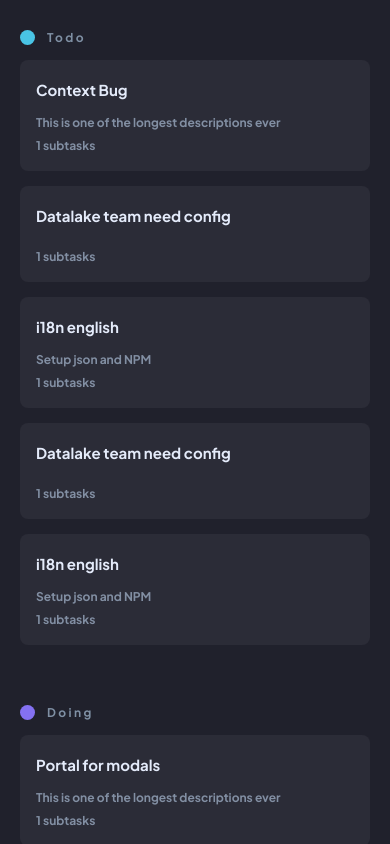
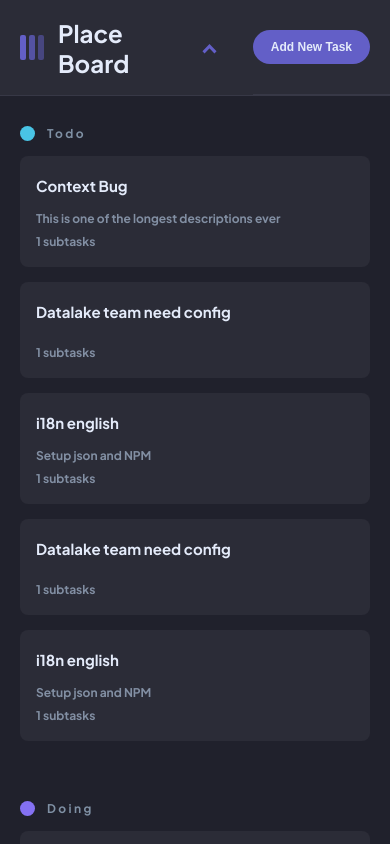
Before and after one commit to MMR-Solutions-AB/Kanban-V15, a React (Vite) app: page / in a window 390 px wide. Shown: the top 844 px of the page. Built offline with nearby package versions, Linux system fonts and the light colour scheme.

Commit message:
added navbar and made it responsive

```diff
--- a/src/App.jsx
+++ b/src/App.jsx
@@ -1,10 +1,12 @@
 import { useState } from 'react'
+import Navbar from './components/Navbar/Navbar'
 import Board from './components/Board/Board'
 import SideNav from './components/SideNav/SideNav'
 
 function App() {
     return (
         <div className="App">
+            <Navbar />
             <main>
                 <SideNav />
                 <Board />
--- /dev/null
+++ b/src/components/Navbar/Navbar.jsx
@@ -0,0 +1,31 @@
+import React from 'react'
+import './Navbar.scss'
+import IconLogo from '../../assets/icon/IconLogo'
+import { useProject } from '../../context/ProjectContext'
+import uplogo from '../../assets/icon-chevron-up.svg'
+import downlogo from '../../assets/icon-chevron-down.svg'
+
+const Navbar = () => {
+    const { currentProject } = useProject()
+
+    return (
+        <div className="navbar">
+            <div className="logo-container">
+                <IconLogo />
+                <h1>Kanban</h1>
+            </div>
+            <section className="nav-heading-section">
+                <IconLogo />
+                <h2>{currentProject.title}</h2>
+                <button className="arrow-btn">
+                    <img src={uplogo} alt="" />
+                </button>
+            </section>
+            <section className="nav-btn-section">
+                <button>Add New Task</button>
+            </section>
+        </div>
+    )
+}
+
+export default Navbar
--- /dev/null
+++ b/src/components/Navbar/Navbar.scss
@@ -0,0 +1,116 @@
+.navbar {
+    border-bottom: 1.5px solid #373846;
+    display: flex;
+    justify-content: space-between;
+    align-items: center;
+    height: 96px;
+    padding: 0;
+    width: 100%;
+    background-color: var(--bg-gray);
+
+    .arrow-btn {
+        display: none;
+        border: none;
+        background-color: transparent;
+        cursor: pointer;
+        flex-shrink: 0;
+
+        &:hover {
+            filter: brightness(1.1);
+        }
+
+        &:active {
+            filter: brightness(0.9);
+        }
+
+        img {
+            width: 15px;
+            margin: 10px;
+            padding-top: 5px;
+        }
+    }
+
+    @media screen and (max-width: 1000px) {
+        .arrow-btn {
+            display: block;
+        }
+    }
+}
+
+.logo-container {
+    display: flex;
+    align-items: center;
+    justify-content: start;
+    padding: 0 30px;
+    width: 280px;
+    h1 {
+        padding: 0 10px;
+        color: var(--text-lines);
+    }
+    @media screen and (max-width: 1000px) {
+        display: none;
+    }
+}
+
+.nav-heading-section {
+    height: 100%;
+    display: flex;
+    align-items: center;
+    padding: 0 30px;
+    flex: 1;
+
+    h2 {
+        color: var(--text-lines);
+        font-size: 1.5rem;
+    }
+
+    svg {
+        display: none;
+        flex-shrink: 0;
+    }
+
+    @media screen and (max-width: 1000px) {
+        padding: 0px 20px;
+
+        h2 {
+            margin-left: 10px;
+        }
+
+        svg {
+            display: block;
+        }
+    }
+}
+
+.nav-btn-section {
+    border-bottom: 1.5px solid #373846;
+    height: 100%;
+    flex-shrink: 0;
+    padding-right: 30px;
+    display: flex;
+    align-items: center;
+    button {
+        padding: 15px 20px;
+        border-radius: 999px;
+        font-weight: 600;
+        border: none;
+        background-color: var(--primary);
+        color: var(--text-lines);
+        cursor: pointer;
+    }
+    button:hover {
+        filter: brightness(1.1);
+    }
+    button:active {
+        filter: brightness(0.9);
+    }
+
+    @media screen and (max-width: 1000px) {
+        padding-right: 20px;
+
+        button {
+            padding: 10px 18px;
+            font-size: 12px;
+        }
+    }
+}
--- a/src/components/SideNav/SideNav.scss
+++ b/src/components/SideNav/SideNav.scss
@@ -2,7 +2,6 @@
     padding: 10px 0;
     border-right: 1.5px solid #373846;
     border-top: none;
-    min-height: 100vh;
     max-width: 280px;
     background-color: var(--bg-gray);
     width: 100%;
--- a/src/theme/index.scss
+++ b/src/theme/index.scss
@@ -33,6 +33,12 @@ main {
     display: flex;
 }
 
+.App {
+    display: grid;
+    grid-template-rows: auto 1fr;
+    min-height: 100vh;
+}
+
 .heading-xl {
     font-size: 24px;
     line-height: 30px;
```
